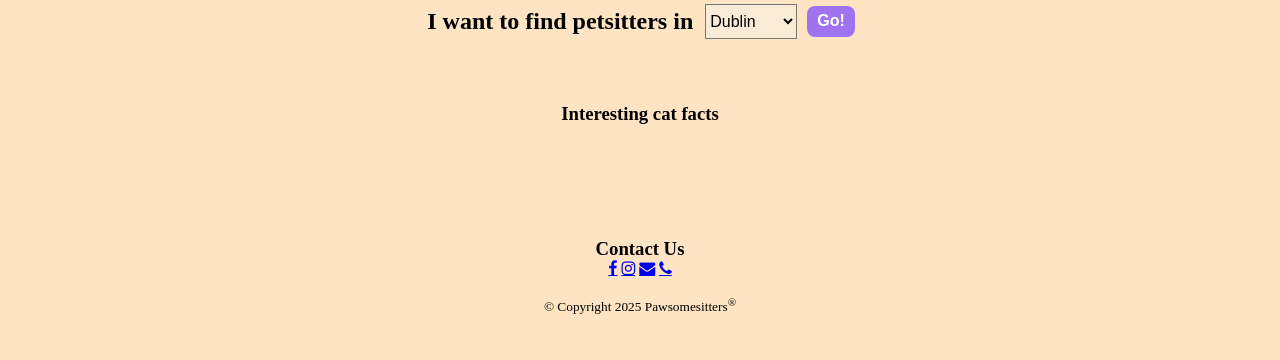
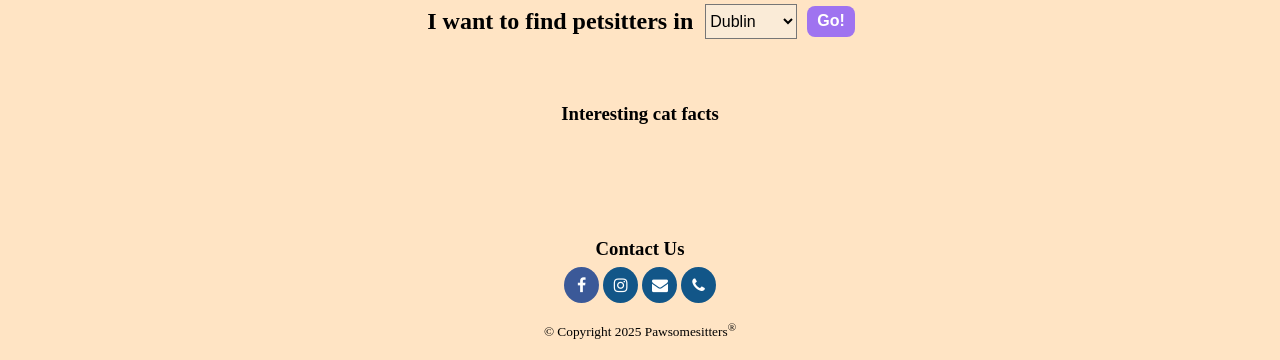
Before and after one commit to gamzefitz/pawsomesitters, a plain HTML site: page index.html in a window 1280 px wide. Shown: the part 456-816 px from the top of the page. Drawn offline with Linux system fonts and the light colour scheme; files that its build step writes are made by us from their sources; no server answers; files whose address does not match are found by name.

Commit message:
Add files via upload

```diff
--- a/navigation.css
+++ b/navigation.css
@@ -65,3 +65,40 @@ ul li a {
     margin-top: 20px;
     margin-bottom: 20px;
 }
+
+.contact-us-heading {
+    margin-bottom: 7px;
+}
+
+.fa {
+    padding: 10px;
+    font-size: 20px;
+    width: 35px;
+    text-align: center;
+    text-decoration: none;
+    border-radius: 50%;
+}
+
+.fa:hover {
+    opacity: 0.7;
+}
+
+.fa-facebook {
+    background: #3B5998;
+    color: white;
+}
+
+.fa-instagram {
+    background: #125688;
+    color: white;
+}
+
+.fa-envelope {
+    background: #125688;
+    color: white;
+}
+
+.fa-phone {
+    background: #125688;
+    color: white;
+}
```
